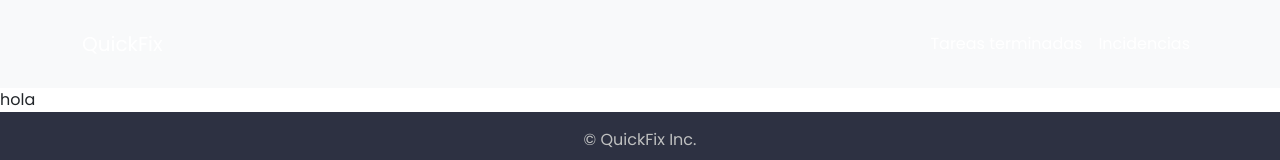
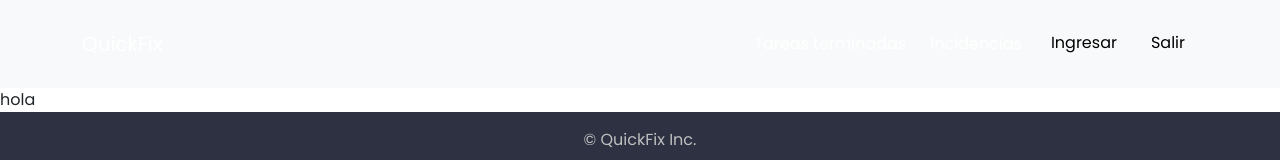
Before and after one commit to FlorGarciaG/Workflow, a Next.js app in the folder workflow/: page / in a window 1280 px wide. Shown: the top 160 px of the page. Built offline with nearby package versions, Linux system fonts and the light colour scheme.

Commit message:
navbar correction

```diff
--- a/workflow/src/app/components/Navbar/navbar.jsx
+++ b/workflow/src/app/components/Navbar/navbar.jsx
@@ -8,12 +8,11 @@ import {
     NavbarToggle,
     NavbarCollapse,
     NavLink,
+    Button,
 } from "react-bootstrap";
 import styles from "./navbar.module.css";
 
-
 function NavBar() {
-
     return (
         <Navbar
         className={` bg-body-tertiary py-4 ${styles.navbar}`}
@@ -26,13 +25,19 @@ function NavBar() {
             </NavbarBrand>
             <NavbarToggle aria-controls="responsive-navbar-nav" />
             <NavbarCollapse id="responsive-navbar-nav">
-          <Nav className="ms-auto">
+            <Nav className="ms-auto gap-2">
                 <NavLink className={styles.links} href="#home">
                 Tareas terminadas
                 </NavLink>
                 <NavLink className={styles.links} href="#link">
                 Incidencias
                 </NavLink>
+                <Button variant="light" className={styles.boton} href="#link">
+                Ingresar
+                </Button>
+                <Button variant="light" className={styles.boton} href="#link">
+                Salir
+                </Button>
             </Nav>
             </NavbarCollapse>
         </Container>
--- a/workflow/src/app/components/Navbar/navbar.module.css
+++ b/workflow/src/app/components/Navbar/navbar.module.css
@@ -1,10 +1,15 @@
 .navbar {
-  position: sticky;
-  top: 0;
-  width: 100%;
-  background-color: #2d3142 !important;
+    position: sticky;
+    top: 0;
+    width: 100%;
+    background-color: #2d3142 !important;
 }
 
 .links {
-  color: white !important;
+    color: white !important;
+    }
+.boton{
+    background-color: white;
+    color: #2d3142;
+
 }
```
Lines whose indentation alone changed are shown as unchanged.
